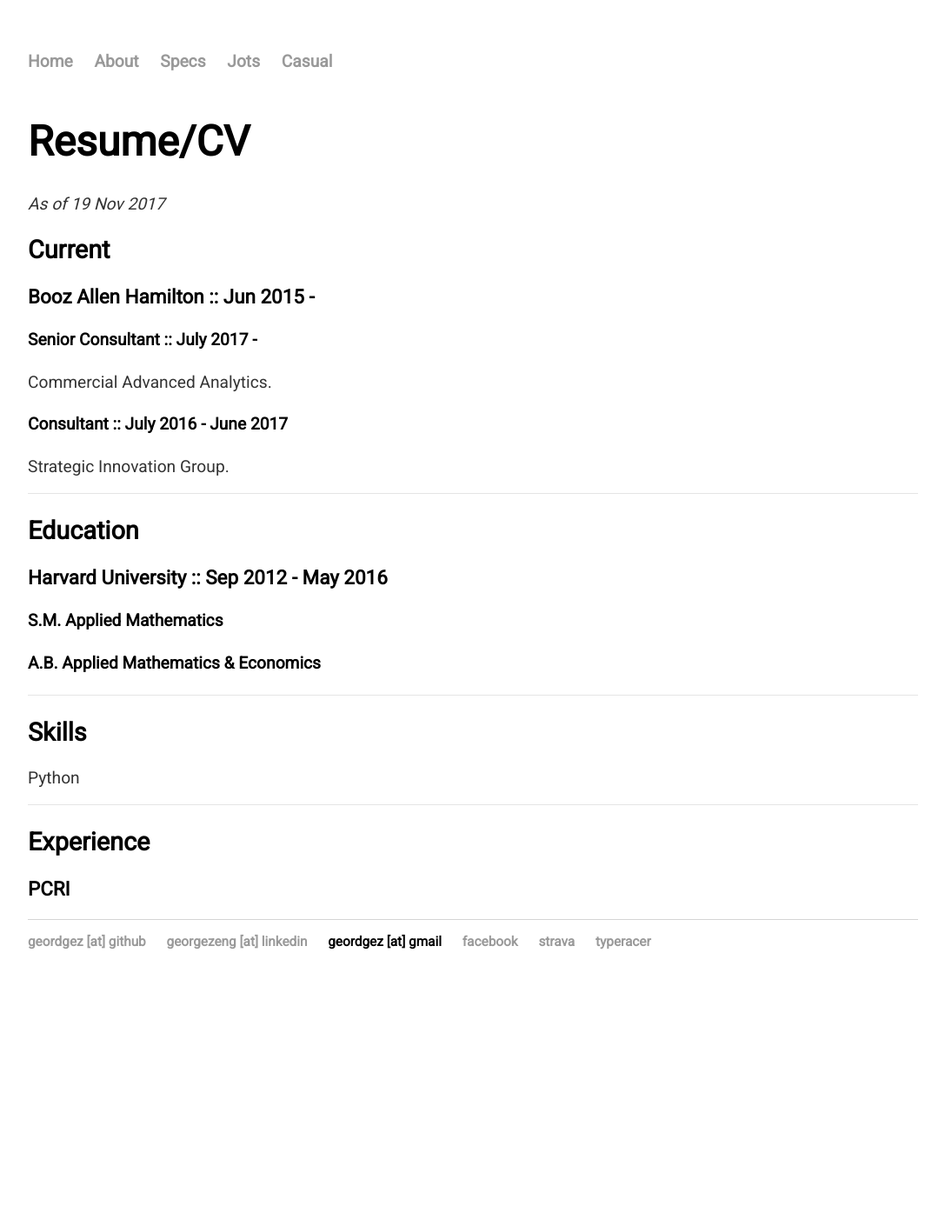
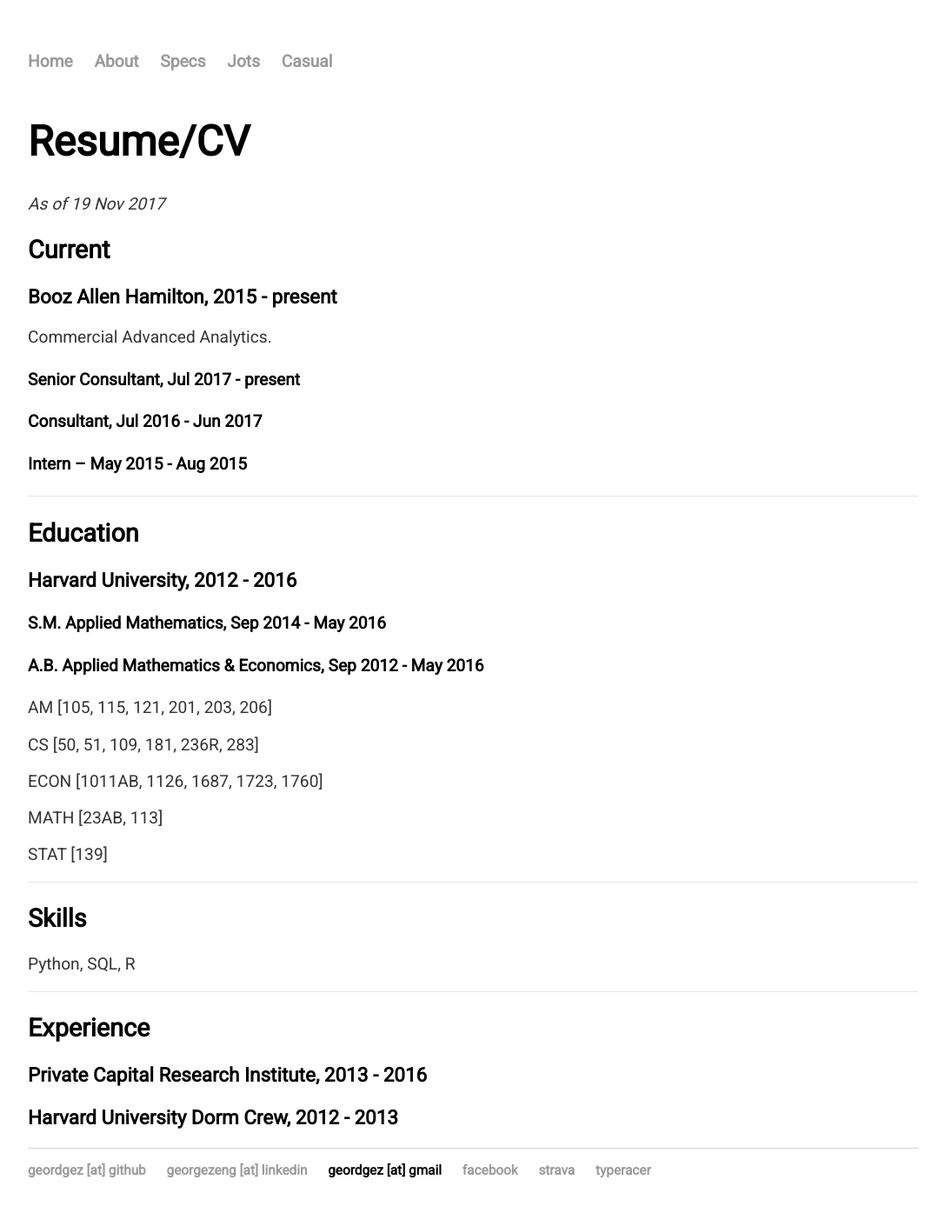
Before and after one commit to geordgez/geordgez.github.io, a Jekyll site: the page built from specs/index.md, in a window 1280 px wide. Shown: the whole page at 87% size, without its empty margins (96-1183 px from the left). Built offline with Jekyll 4.4.1, drawn with Linux system fonts in a browser that asks for light colours; before the commit the page ends 1147 px from its top, so only the background shows below that.

Commit message:
Barebones but relatively complete resume

```diff
--- a/specs/index.md
+++ b/specs/index.md
@@ -4,30 +4,40 @@
 date: 2017-11-19
 ---
 ## Current
-### **Booz Allen Hamilton** :: Jun 2015 -
-
-#### Senior Consultant :: July 2017 -
+### Booz Allen Hamilton, 2015 - present
 Commercial Advanced Analytics.
 
-#### Consultant :: July 2016 - June 2017
-Strategic Innovation Group.
+#### Senior Consultant, Jul 2017 - present
+
+#### Consultant, Jul 2016 - Jun 2017
+
+#### Intern -- May 2015 - Aug 2015
 
 ---
 
 ## Education
-### Harvard University :: Sep 2012 - May 2016
+### Harvard University, 2012 - 2016
 
-#### S.M. Applied Mathematics
+#### S.M. Applied Mathematics, Sep 2014 - May 2016
+#### A.B. Applied Mathematics & Economics, Sep 2012 - May 2016
+AM [105, 115, 121, 201, 203, 206]
 
+CS [50, 51, 109, 181, 236R, 283]
 
-#### A.B. Applied Mathematics & Economics
+ECON [1011AB, 1126, 1687, 1723, 1760]
+
+MATH [23AB, 113]
+
+STAT [139]
 
 ---
 
 ## Skills
-Python
+Python, SQL, R
 
 ---
 
 ## Experience
-### PCRI
+### Private Capital Research Institute, 2013 - 2016
+
+### Harvard University Dorm Crew, 2012 - 2013
```
